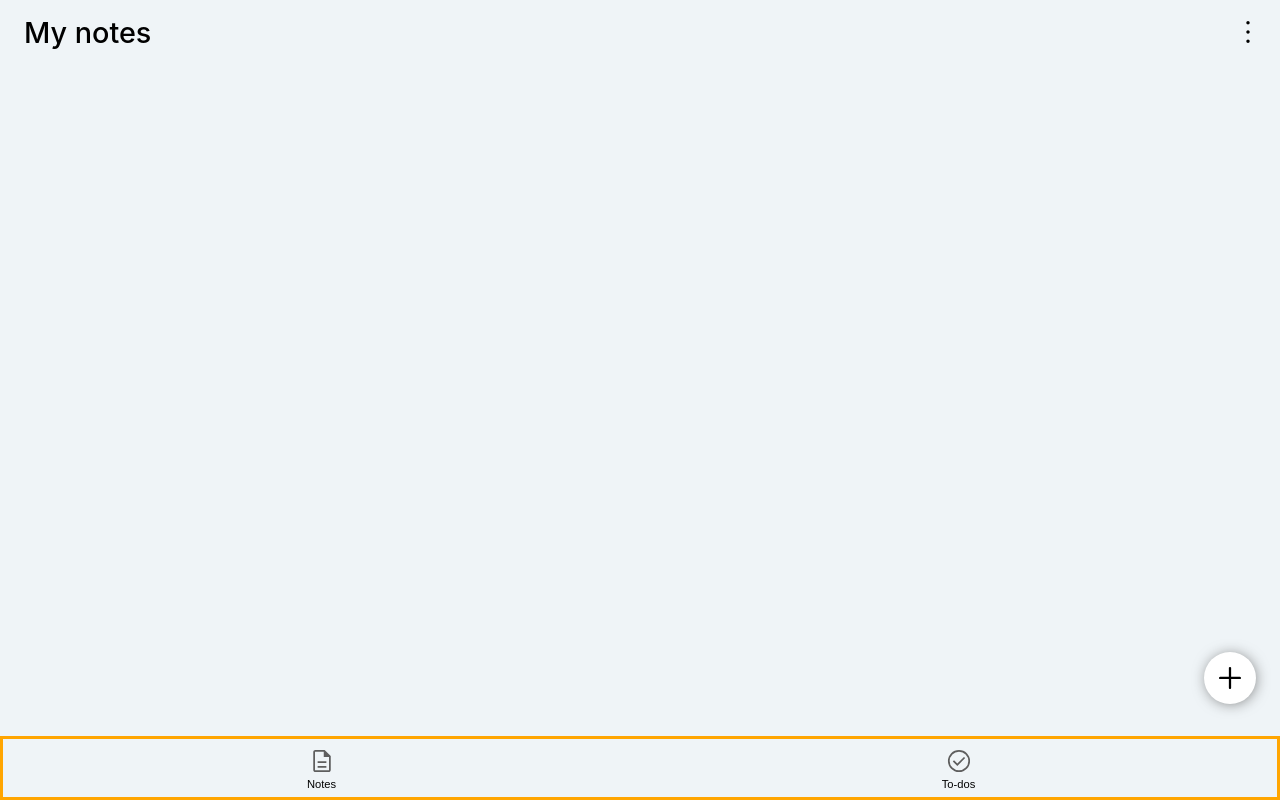
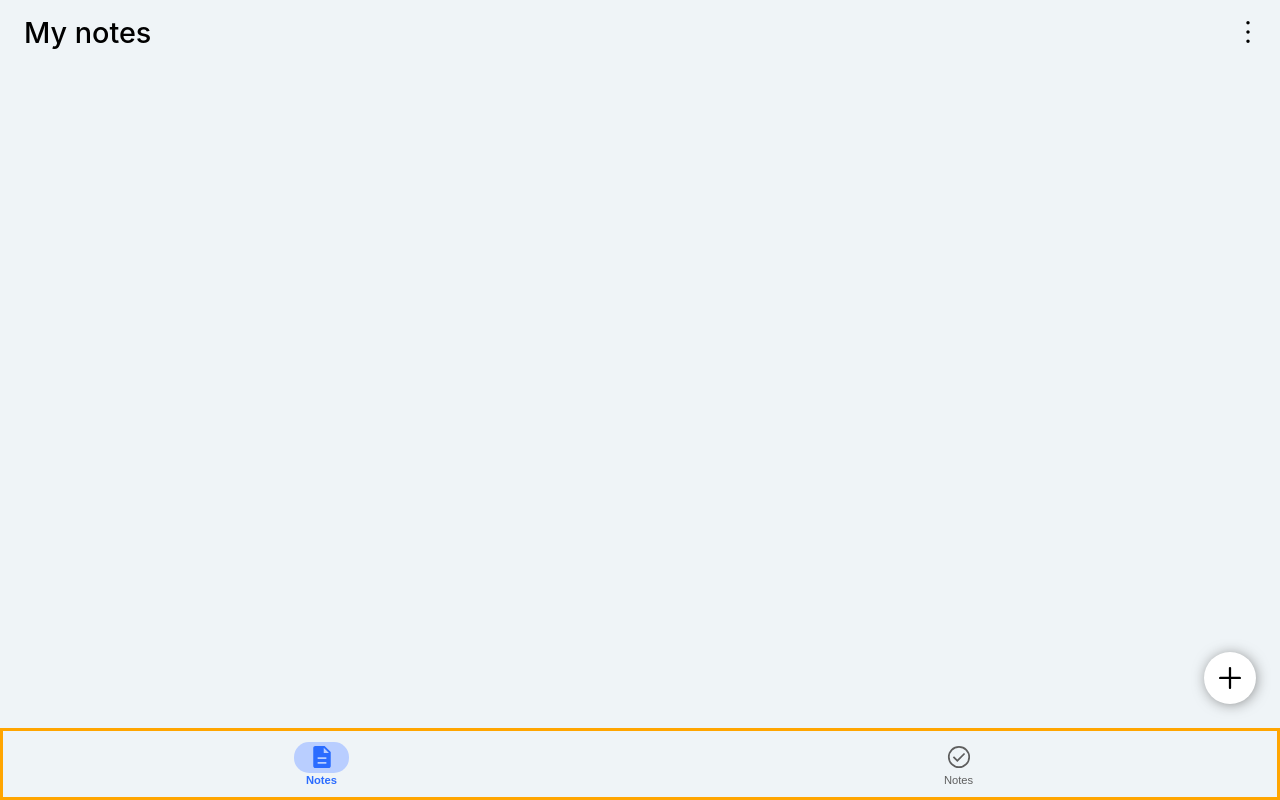
Before and after one commit to Rubinich/notes, a React (Create React App) app: page / in a window 1280 px wide. Built offline with nearby package versions, Linux system fonts and the light colour scheme.

Commit message:
navbar fixed

```diff
--- a/src/layouts/add/add.js
+++ b/src/layouts/add/add.js
@@ -8,6 +8,7 @@ export default function AddNote() {
     const goToMakeNote = () => {
         navigate("/make-note")
     }
+
     const [isClicked, setIsClicked] = useState(false);
     const addBtnClass = isClicked ? "add-btn clicked" : "add-btn";
     const isAddClicked = () => {
--- a/src/layouts/navbar/navbar.css
+++ b/src/layouts/navbar/navbar.css
@@ -28,7 +28,7 @@ button{
     right: 0;
     left: 0;
     width: 100%;
-    height: 8vh;
+    height: 9vh;
     border: 3px solid orange;
 }
 
@@ -42,7 +42,3 @@ button{
 .nav-btn span{
     font-size: 0.7rem;
 }
-
-.nav-btn img[aria-expanded="true"]{
-    background-color: var(--clr-clicked-btn-bg);
-}
--- a/src/layouts/navbar/navbar.js
+++ b/src/layouts/navbar/navbar.js
@@ -1,13 +1,21 @@
 import "./navbar.css";
-//import { useState } from "react";
+import { useState } from "react";
 import notesNoFillBtn from "./../../assets/note-nofill.svg";
-//import notesFillBtn from "./../../assets/note-fill.svg";
+import notesFillBtn from "./../../assets/note-fill.svg";
 import toDoNoFillBtn from "./../../assets/todo-nofill.svg"
-//import toDoFillBtn from "./../../assets/todo-fill.svg"
+import toDoFillBtn from "./../../assets/todo-fill.svg"
 import { useNavigate } from "react-router-dom";
 
 export default function Navbar() {
-    /*const [isNoteActive, setIsNoteActive] = useState(true);
+    const navigate = useNavigate()
+    const goToNotes = () => {
+        navigate("/")
+    }
+    const goToTodos = () => {
+        navigate("/todos")
+    }
+
+    const [isNoteActive, setIsNoteActive] = useState(true);
     const [isTodoActive, setIsTodoActive] = useState(false);
     const [textNoteColor, setNoteTextColor] = useState("#2B6CFF");
     const [textTodoColor, setTodoTextColor] = useState("#5E5E5E");
@@ -23,30 +31,39 @@ export default function Navbar() {
         setNoteTextColor("#5E5E5E");
         setIsTodoActive(true);
         setTodoTextColor("#2B6CFF");
-    }*/
-
-
-
-    const navigate = useNavigate()
-    const goToNotes = () => {
-        navigate("/")
-    }
-    const goToTodos = () => {
-        navigate("/todos")
     }
 
     return (
         <div className="nav-wrapper">
             <div className="nav-btn">
-                <button onClick={() => goToNotes()}>
-                    <img src={notesNoFillBtn} alt=""/>
-                    <span>Notes</span>
+                <button onClick={() => goToNotes() || isNoteClicked()}>
+                    {isNoteActive ? (
+                            <img src={notesFillBtn} alt="" style={{ backgroundColor: "#B9CEFF" }}/>
+                        ) : (
+                            <img src={notesNoFillBtn} alt=""/>
+                        )
+                    }
+                    {isNoteActive ? (
+                        <span style={{ color: textNoteColor, fontWeight: 700 }}>Notes</span>
+                    ) : (
+                        <span style={{ color: textNoteColor, fontWeight: 400 }}>Notes</span>
+                    )}
                 </button>
             </div>
             <div className="nav-btn" >
-                <button onClick={() => goToTodos()}>
-                    <img src={toDoNoFillBtn} alt=""/>
-                    <span>To-dos</span>
+                <button onClick={() => goToTodos() || isTodoClicked()}>
+                    {isTodoActive ? (
+                            <img src={toDoFillBtn} alt="" style={{ backgroundColor: "#b9ceff" }}/>
+                        ) : (
+                            <img src={toDoNoFillBtn} alt=""/>
+                        )
+                    }
+                    {isTodoActive ? (
+                            <span style={{ color: textTodoColor, fontWeight: 700 }}>Notes</span>
+                        ) : (
+                            <span style={{ color: textTodoColor, fontWeight: 400 }}>Notes</span>
+                        )
+                    }
                 </button>
             </div>
         </div>
```
